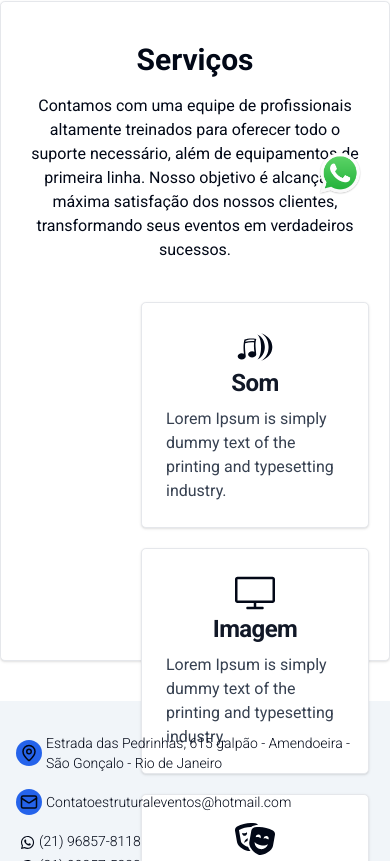
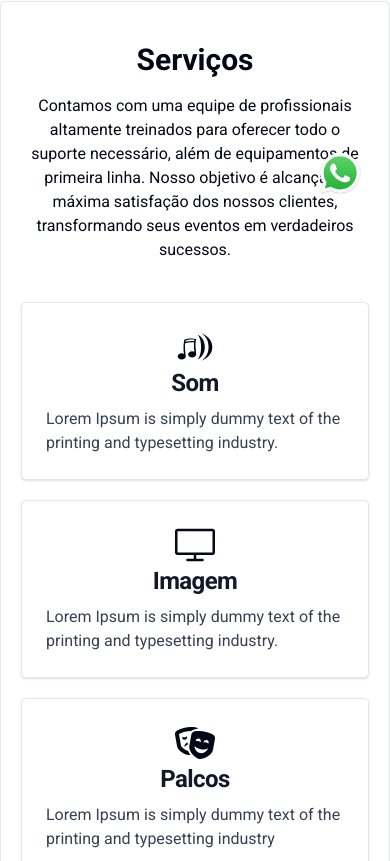
Before and after one commit to fradsCode/estrutura-para-eventos, a Next.js app: page / in a window 390 px wide. Shown: the part 637-1498 px from the top of the page. Built offline with nearby package versions, Linux system fonts and the light colour scheme.

Commit message:
ajustando responsividade da area de serviços

```diff
--- a/src/components/serviceInfo/service.tsx
+++ b/src/components/serviceInfo/service.tsx
@@ -1,8 +1,8 @@
-import { FaRegLightbulb, FaTheaterMasks, FaWhatsapp } from "react-icons/fa";
 import { BiDotsHorizontalRounded } from "react-icons/bi";
+import { FaRegLightbulb, FaTheaterMasks } from "react-icons/fa";
 import { GiSoundOn } from "react-icons/gi";
+import { SlScreenDesktop } from "react-icons/sl";
 import { TbBuildingCircus } from "react-icons/tb";
-import { SlScreenDesktop } from "react-icons/sl";
 export function Service() {
     const infos = [
         {
@@ -37,15 +37,15 @@ export function Service() {
         },
     ];
     return (
-        <div className="h-screen w-full flex justify-center max-h-[700px] mb-10">
-            <main className=" max-w-[1600px] mt-10 flex flex-col items-center  bg-white border border-gray-200 rounded-lg shadow dark:bg-gray-800 dark:border-gray-700 ">
+        <div className="h-auto w-full flex justify-center mb-10">
+            <main className=" max-w-[1600px] mt-10 flex flex-col items-center pb-8  bg-white border border-gray-200 rounded-lg shadow dark:bg-gray-800 dark:border-gray-700 ">
                 <div className=" flex flex-col items-center mb-10">
                     <h1 className="text-3xl font-bold mb-4 mt-10">Serviços</h1>
                     <p className="text-center max-w-[800px] pl-5 pr-5">
                         Contamos com uma equipe de profissionais altamente treinados para oferecer todo o suporte necessário, além de equipamentos de primeira linha. Nosso objetivo é alcançar a máxima satisfação dos nossos clientes, transformando seus eventos em verdadeiros sucessos.
                     </p>
                 </div>
-                <div className="max-w-[1400px] flex ml-[120px] flex-wrap gap-5 pl-5 pr-5">
+                <div className="max-w-[1400px] flex justify-center flex-wrap gap-5 px-5">
                     {infos.map((text, index) => (
 
                         <a
--- a/tailwind.config.ts
+++ b/tailwind.config.ts
@@ -14,7 +14,6 @@ const config = {
       center: true,
       padding: "2rem",
       screens: {
-        "2xl": "1400px",
         "mobile":"427px",
       },
     },
```
